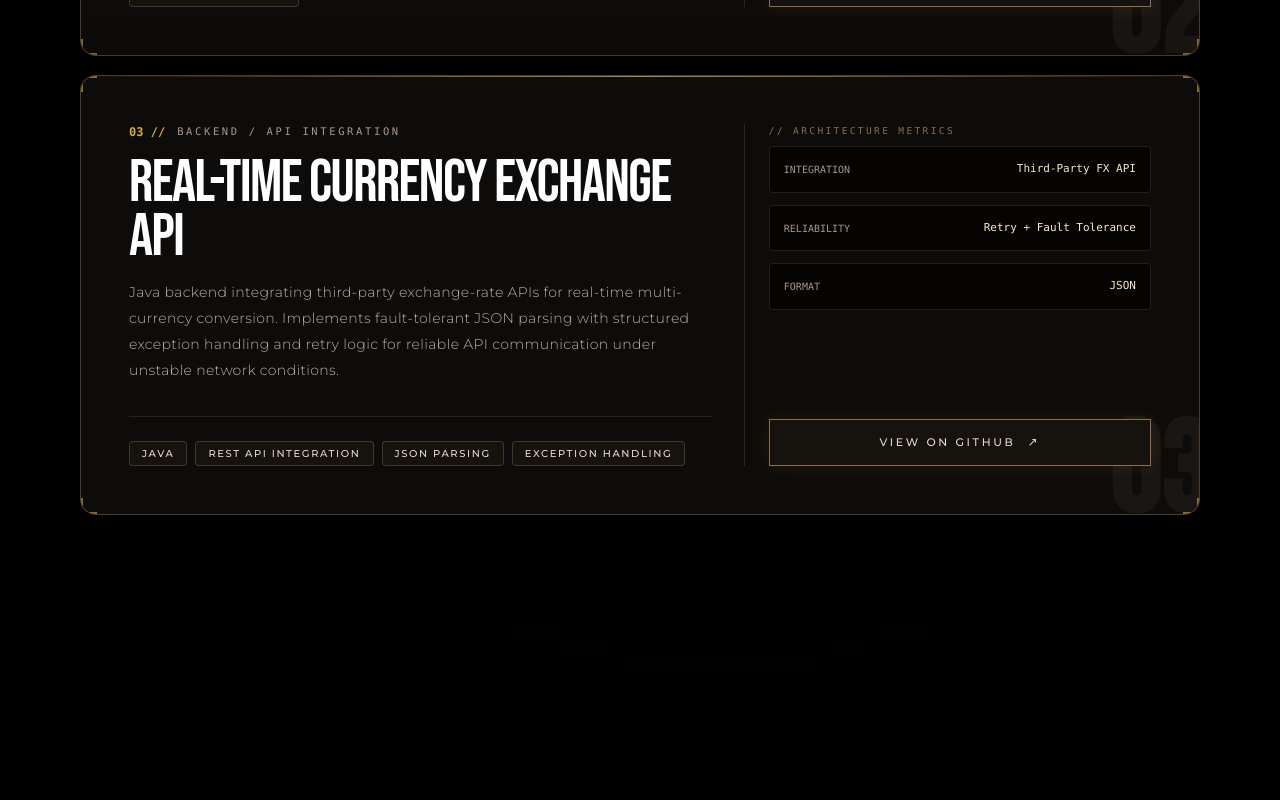
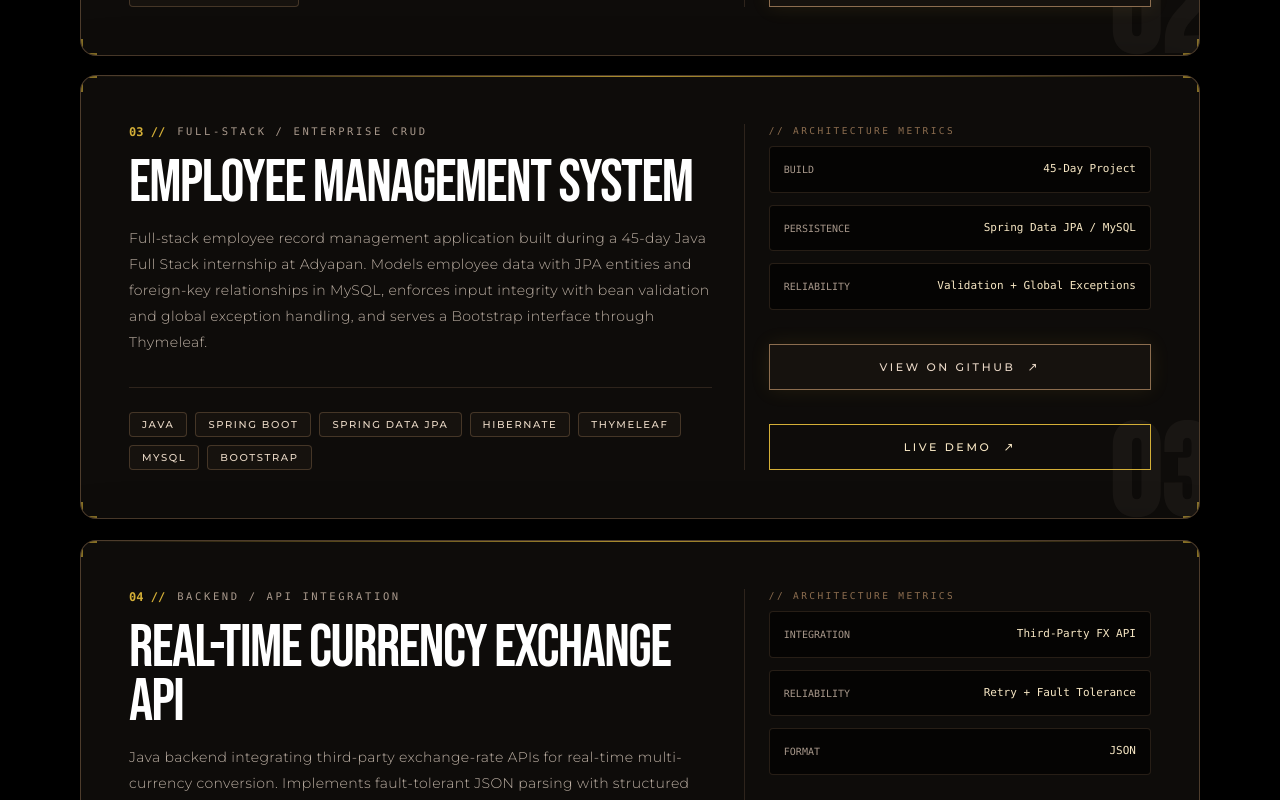
Before and after one commit to Rahul-web01/Rahul-s-Professional-Portfolio, a React (Vite) app: page / in a window 1280 px wide. Shown: the part 2820-3620 px from the top of the page. Built offline with nearby package versions, Linux system fonts and the light colour scheme; a web font is replaced by a local one.

Commit message:
Add Employee Management System to projects section

```diff
--- a/src/components/ProjectsSection.tsx
+++ b/src/components/ProjectsSection.tsx
@@ -8,6 +8,7 @@ interface Project {
   category: string;
   description: string;
   githubUrl: string;
+  liveUrl?: string;
   tech: string[];
   metrics: { label: string; value: string }[];
 }
@@ -58,6 +59,30 @@ const projects: Project[] = [
   },
   {
     number: '03',
+    title: 'Employee Management System',
+    category: 'FULL-STACK / ENTERPRISE CRUD',
+    description:
+      'Full-stack employee record management application built during a 45-day Java Full Stack internship at Adyapan. Models employee data with JPA entities and foreign-key relationships in MySQL, enforces input integrity with bean validation and global exception handling, and serves a Bootstrap interface through Thymeleaf.',
+    // TODO: replace with your Employee Management System repository URL
+    githubUrl: 'https://github.com/Rahul-web01',
+    liveUrl: 'https://employee-management-system-yuzi.onrender.com/',
+    tech: [
+      'Java',
+      'Spring Boot',
+      'Spring Data JPA',
+      'Hibernate',
+      'Thymeleaf',
+      'MySQL',
+      'Bootstrap',
+    ],
+    metrics: [
+      { label: 'BUILD', value: '45-Day Project' },
+      { label: 'PERSISTENCE', value: 'Spring Data JPA / MySQL' },
+      { label: 'RELIABILITY', value: 'Validation + Global Exceptions' },
+    ],
+  },
+  {
+    number: '04',
     title: 'Real-Time Currency Exchange API',
     category: 'BACKEND / API INTEGRATION',
     description:
@@ -240,6 +265,19 @@ export const ProjectsSection: React.FC = () => {
                       <span>VIEW ON GITHUB</span>
                       <span className="text-xs">↗</span>
                     </a>
+
+                    {project.liveUrl && (
+                      <a
+                        href={project.liveUrl}
+                        target="_blank"
+                        rel="noopener noreferrer"
+                        className="inline-flex items-center justify-center space-x-3 px-6 py-3.5 border border-[#D4AF37] bg-transparent hover:bg-[#D4AF37] text-[#F7E7C4] hover:text-black text-[11px] font-medium tracking-[0.24em] uppercase transition-all duration-300"
+                        style={{ fontFamily: "'Montserrat', sans-serif" }}
+                      >
+                        <span>LIVE DEMO</span>
+                        <span className="text-xs">↗</span>
+                      </a>
+                    )}
                   </div>
 
                 </div>
```
